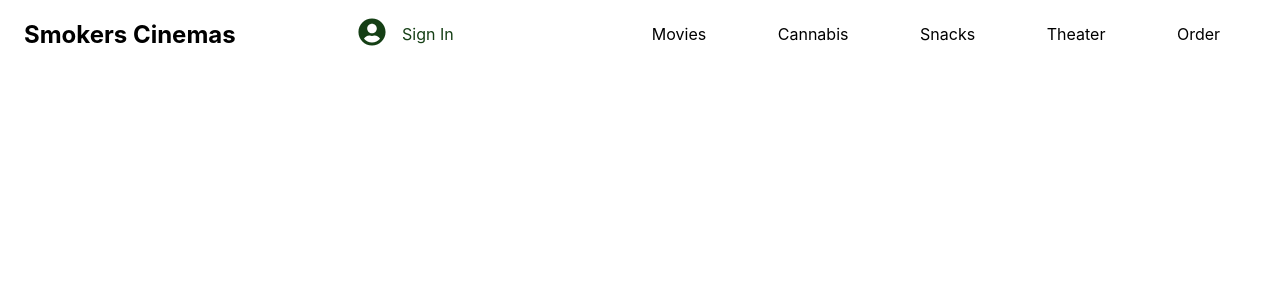
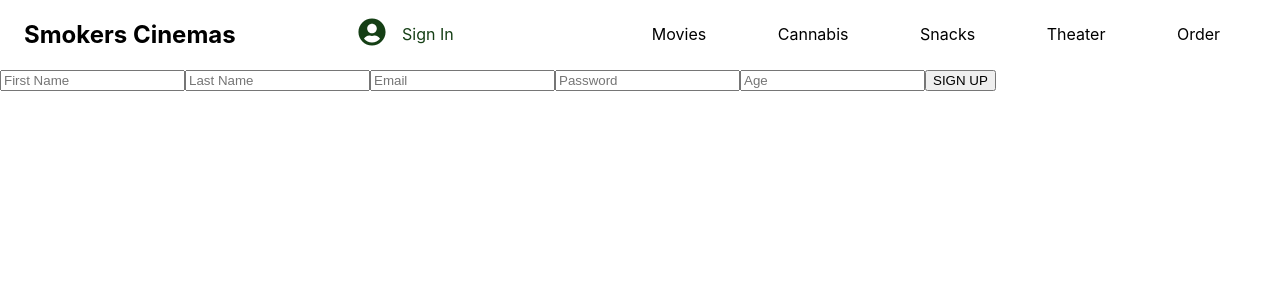
Before and after one commit to Dthomas0729/Capstone-Project, a React (Create React App) app: page /signup in a window 1280 px wide. Shown: the top 300 px of the page. Built offline with nearby package versions, Linux system fonts and the light colour scheme; no server answers.

Commit message:
ADD logout/signup components

```diff
--- /dev/null
+++ b/src/components/Logout/index.js
@@ -0,0 +1,22 @@
+import React from 'react'
+import { useNavigate } from 'react-router';
+
+const Logout = () => {
+
+    const navigate = useNavigate()
+
+    const handleSubmit = () => {
+        localStorage.removeItem('token');
+        navigate('/profile');
+    }
+
+    return (
+        <div>
+            <h1>Are you sure you want to log out?</h1>
+            <button onClick={handleSubmit}>Log Out</button>
+
+        </div>
+    )
+}
+
+export default Logout
--- a/src/components/MoviePosterSlider/styles.css
+++ b/src/components/MoviePosterSlider/styles.css
@@ -69,6 +69,6 @@
     bottom: 10px;
     color: white;
     text-align: center;
-    font-size: 3rem;
+    font-size: 2rem;
     /* transform: scale(1.02) */
 }
--- a/src/components/Navbar/index.js
+++ b/src/components/Navbar/index.js
@@ -13,6 +13,8 @@ import Snacks from '../../pages/Snacks';
 import Order from '../../pages/Order';
 import Theater from '../../pages/Theater';
 import Profile from '../../pages/Profile';
+import SignUpForm from '../SignUpForm';
+import Logout from '../Logout'
 
 import "./styles.css";
 
@@ -130,18 +132,14 @@ const Navbar = () => {
                         path="/profile"
                         element={<Profile />}
                     />
-                    {/* <Route
-                        path="/login"
-                        element={<Login />}
-                    />
                     <Route
                         path="/logout"
                         element={<Logout />}
                     />
                     <Route
                         path="/signup"
-                        element={<SignUp />}
-                    /> */}
+                        element={<SignUpForm />}
+                    />
 
                 </Routes>
         </>
--- /dev/null
+++ b/src/components/SignUpForm/index.js
@@ -0,0 +1,85 @@
+import React, { useState } from "react";
+import { useNavigate } from "react-router-dom";
+import "./styles.css";
+import * as UserService from "../../api/UserService";
+import { setToken } from "../../utils/tokenService";
+
+const SignupForm = () => {
+
+    let navigate = useNavigate();
+    const [firstName, setFirstName] = useState("");
+    const [lastName, setLastName] = useState("");
+    const [email, setEmail] = useState("");
+    const [password, setPassword] = useState("");
+    const [age, setAge] = useState("");
+
+    const handleSubmit = async () => {
+        const newUser = {
+            firstName,
+            lastName,
+            email,
+            password,
+            age,
+        };
+
+        const res = await UserService.create(newUser);
+
+        //trying to extract a token
+        if (res.data.data) {
+            if (res.data.data.token) {
+                const token = res.data.data.token;
+                setToken(token);
+                setFirstName("");
+                setLastName("");
+                setEmail("");
+                setPassword("");
+                setAge("");
+                navigate('/');
+
+            } else {
+                alert("Server Error");
+            }
+        }
+    };
+
+    return (
+        <div className="signup-inputs">
+            <input
+                onChange={(e) => setFirstName(e.target.value)}
+                value={firstName}
+                title="firstName"
+                placeholder="First Name"
+            />
+            <input
+                onChange={(e) => setLastName(e.target.value)}
+                value={lastName}
+                title="lastName"
+                placeholder="Last Name"
+            />
+            <input
+                type="email"
+                onChange={(e) => setEmail(e.target.value)}
+                value={email}
+                title="email"
+                placeholder="Email"
+            />
+            <input
+                type="password"
+                onChange={(e) => setPassword(e.target.value)}
+                value={password}
+                title="password"
+                placeholder="Password"
+            />
+            <input
+                type='number'
+                onChange={(e) => setAge(e.target.value)}
+                value={age}
+                title="age"
+                placeholder="Age"
+            />
+            <button className='submit-button' onClick={handleSubmit}>SIGN UP</button>
+        </div>
+    );
+};
+
+export default SignupForm;
--- a/src/pages/Profile/index.js
+++ b/src/pages/Profile/index.js
@@ -1,10 +1,12 @@
 import React, { useState }from 'react'
+import { useNavigate } from 'react-router';
 
 import Auth from '../../components/Auth'
 import { getUser } from '../../api/UserService';
 
 const Profile = () => {
 
+    // const navigate = useNavigate();
     const [user] = useState(getUser);
 
     if (!user) {
@@ -16,6 +18,8 @@ const Profile = () => {
     return (
         <div>
             <h1>{user.firstName} Is Logged In.</h1>
+
+            <a href='/logout'>Log out</a>
         </div>
     )
 }
```
Also changed, not shown: src/components/Logout/styles.css (added), src/components/SignUpForm/styles.css (added), src/pages/Profile/styles.css (added), 1 other file (tests, documents, lock files or other folders).
